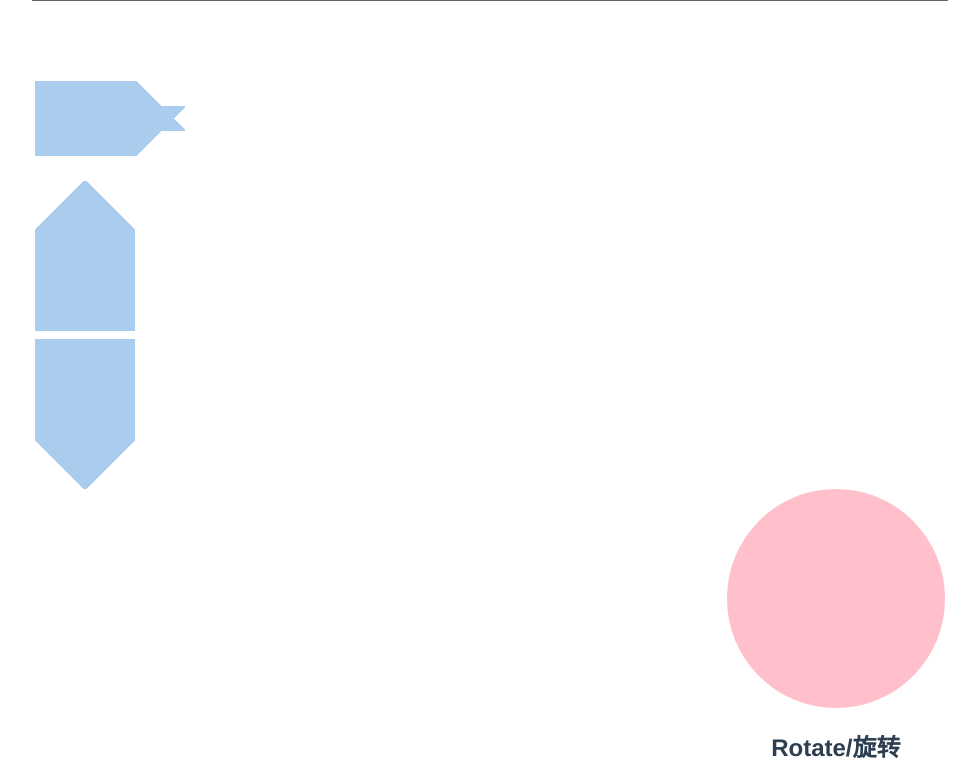
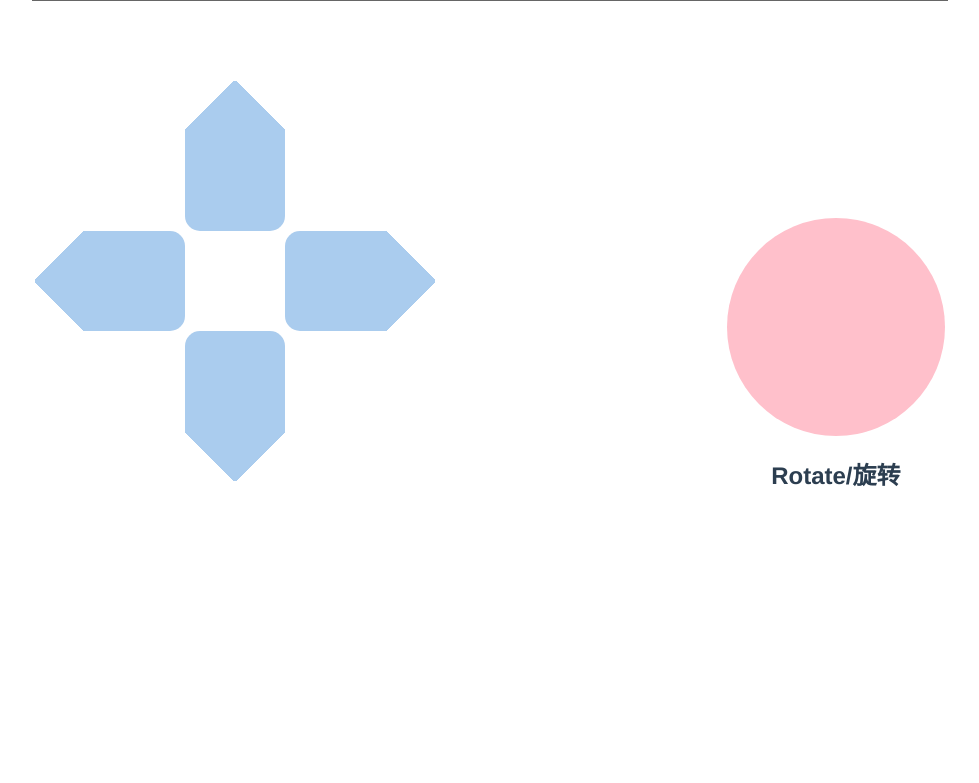
Before and after one commit to tuzilingdang/2d-tetris, a Vue app: page / in a window 1280 px wide. Shown: the part 1360-2143 px from the top of the page, without its empty margins (150-1129 px from the left). After the commit the page ends 1871 px from the top, so only its background shows below. Built offline with nearby package versions, Linux system fonts and the light colour scheme.

Commit message:
feat(component): Keyboard arrow-buttons

```diff
--- a/src/components/keyboard/KeyBoard.vue
+++ b/src/components/keyboard/KeyBoard.vue
@@ -9,8 +9,8 @@
         <div class="bottom-buttons">
             <div class="arrows">
                 <div class="left"></div>
+                <div class="right"></div>
                 <div class="up"></div>
-                <div class="right"></div>
                 <div class="down"></div>
             </div>
 
@@ -18,8 +18,6 @@
                 <div class="rotate-btn"></div>
                 <h2>Rotate/旋转</h2>
             </div>
-
-
 
         </div>
 
--- a/src/components/keyboard/keyboard.less
+++ b/src/components/keyboard/keyboard.less
@@ -4,33 +4,55 @@
     height: auto;
     margin: 10vh auto;
     .arrows {
+        width: 60%;
+        float: left;
+        overflow: hidden;
         .left {
+            float: left;
+            margin-top: 150px;
             width: 150px;
             height: 100px;
-            background: linear-gradient(-45deg, transparent 34px, #ace 0) right, linear-gradient(-135deg, transparent 34px, #ace 0) top right;
-            background-size: 100% 50%;
+            background: linear-gradient(135deg, transparent 34px, #ace 0) top left, linear-gradient(45deg, transparent 34px, #ace 0) bottom left;
+            background-size: 100% 51%;
             background-repeat: no-repeat;
+            border-radius: 15px;
+        }
+        .right {
+            float: left;
+            margin-left: 100px;
+            margin-top: 150px;
+            width: 150px;
+            height: 100px;
+            background: linear-gradient(-135deg, transparent 34px, #ace 0) top right, linear-gradient(-45deg, transparent 34px, #ace 0) bottom right;
+            background-size: 100% 51%;
+            background-repeat: no-repeat;
+            border-radius: 15px;
         }
         .up {
+            margin-left: 150px;
             width: 100px;
             height: 150px;
             background: linear-gradient(-135deg, transparent 34px, #ace 0) top right, linear-gradient(135deg, transparent 34px, #ace 0) top left;
-            background-size: 50% 100%;
+            background-size: 51% 100%;
             background-repeat: no-repeat;
+            border-radius: 15px;
         }
         .down {
-            margin-top: 1vh;
+            margin-left: 150px;
+            margin-top: 100px;
             width: 100px;
             height: 150px;
             background: linear-gradient(-45deg, transparent 34px, #ace 0) right, linear-gradient(45deg, transparent 34px, #ace 0) left;
-            background-size: 50% 100%;
+            background-size: 51% 100%;
             background-repeat: no-repeat;
+            border-radius: 15px;
         }
     }
     .rotate {
         width: 24%;
         height: auto;
         float: right;
+        margin-top: 15%;
         &-btn {
             width: 100%;
             background: pink;
```
